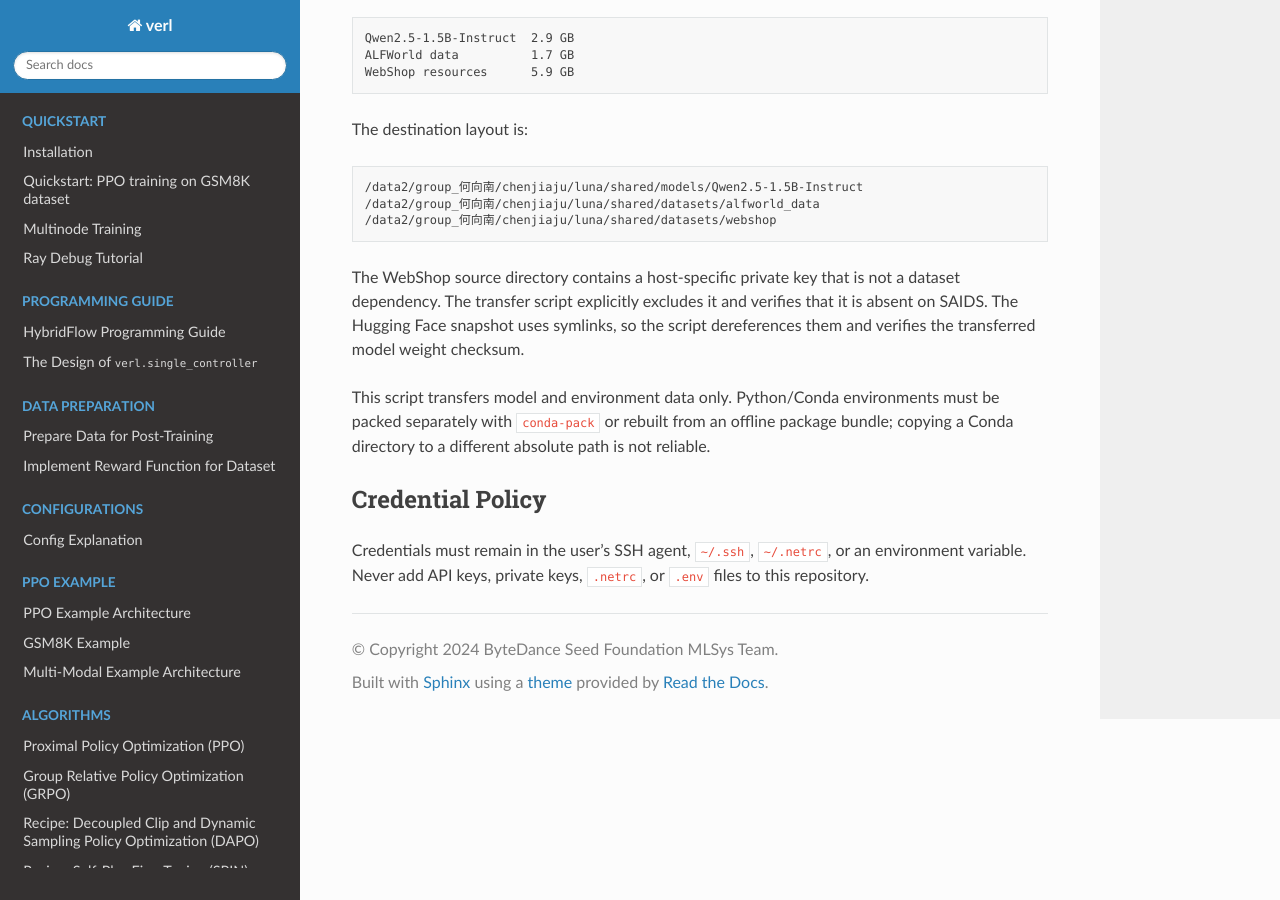
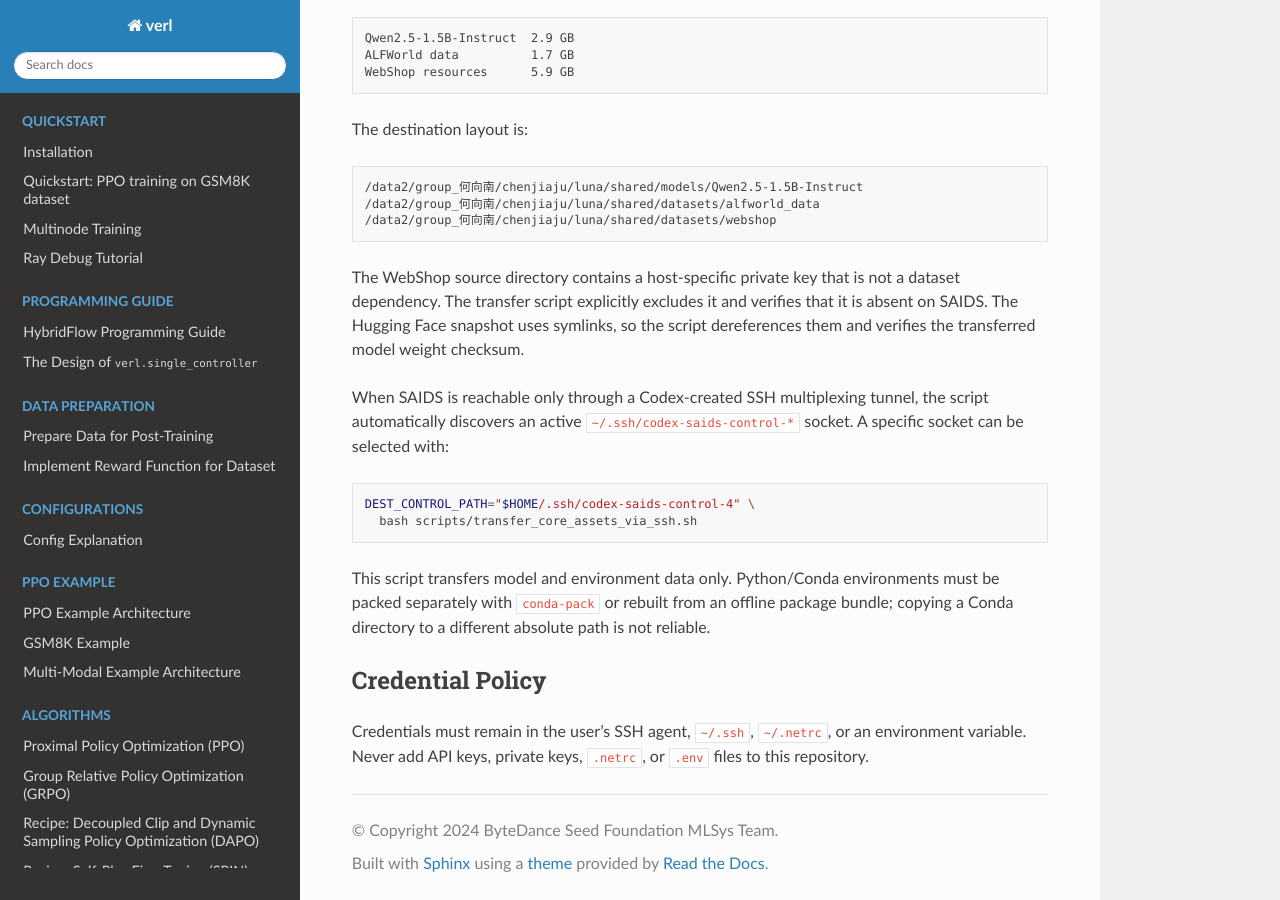
Before and after one commit to Jiaju-Chen/SmartCritic, a Sphinx documentation site: the page built from docs/DEVELOPMENT.md, in a window 1280 px wide and 900 px high, scrolled down 2503 px. Built offline with Sphinx 7.4.7 and the Read the Docs theme 3.1.0, drawn with Linux system fonts in a browser that asks for light colours; comment, search, counter and statistics services are not loaded.

Commit message:
fix: reuse active SAIDS SSH control tunnel

````diff
--- a/docs/DEVELOPMENT.md
+++ b/docs/DEVELOPMENT.md
@@ -131,6 +131,15 @@ dataset dependency. The transfer script explicitly excludes it and verifies
 that it is absent on SAIDS. The Hugging Face snapshot uses symlinks, so the
 script dereferences them and verifies the transferred model weight checksum.
 
+When SAIDS is reachable only through a Codex-created SSH multiplexing tunnel,
+the script automatically discovers an active
+`~/.ssh/codex-saids-control-*` socket. A specific socket can be selected with:
+
+```bash
+DEST_CONTROL_PATH="$HOME/.ssh/codex-saids-control-4" \
+  bash scripts/transfer_core_assets_via_ssh.sh
+```
+
 This script transfers model and environment data only. Python/Conda environments
 must be packed separately with `conda-pack` or rebuilt from an offline package
 bundle; copying a Conda directory to a different absolute path is not reliable.
````
Also changed, not shown: 1 other file.
